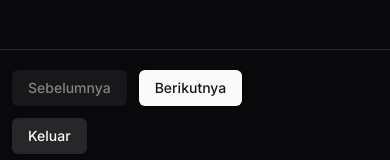
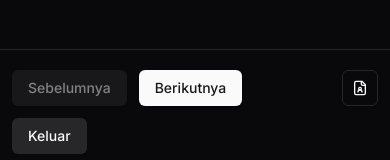
Before and after one commit to Alfiannnn13/cv-builder, a Next.js app: page /editor in a window 390 px wide. Shown: the part 670-830 px from the top of the page. Built offline with nearby package versions, Linux system fonts and the light colour scheme.

Commit message:
resume preview sm

```diff
--- a/src/app/(main)/editor/Footer.tsx
+++ b/src/app/(main)/editor/Footer.tsx
@@ -1,13 +1,16 @@
 import { Button } from "@/components/ui/button";
 import Link from "next/link";
 import { steps } from "./steps";
+import { FileUserIcon, PenLineIcon } from "lucide-react";
 
 interface FooterProps {
   currentStep: string;
   setCurrentStep: (step: string) => void;
+  showSmResumePreview: boolean;
+  setShowSmResumePreview:  (show: boolean) => void;
 }
 
-export default function Footer({ currentStep, setCurrentStep }: FooterProps) {
+export default function Footer({ currentStep, setCurrentStep, showSmResumePreview, setShowSmResumePreview }: FooterProps) {
   const previousStep = steps.find(
     (_, index) => steps[index + 1]?.key === currentStep,
   )?.key;
@@ -36,6 +39,17 @@ export default function Footer({ currentStep, setCurrentStep }: FooterProps) {
             Berikutnya
           </Button>
         </div>
+        <Button
+        variant="outline"
+        size="icon"
+        onClick={() => setShowSmResumePreview(!showSmResumePreview)}
+        className="md:hidden"
+        title={
+          showSmResumePreview ? "Tampilkan Form" : "Pratinjau CV"
+        }
+        >
+          {showSmResumePreview ? <PenLineIcon /> : <FileUserIcon/>}
+        </Button>
         <div className="flex items-center gap-3">
           <Button variant="secondary" asChild>
             <Link href="/resumes">Keluar</Link>
--- a/src/app/(main)/editor/ResumeEditor.tsx
+++ b/src/app/(main)/editor/ResumeEditor.tsx
@@ -8,11 +8,14 @@ import Footer from "./Footer";
 import { useState } from "react";
 import { ResumeValues } from "@/lib/validation";
 import ResumePreviewSection from "./ResumePreviewSection";
+import { cn } from "@/lib/utils";
 
 export default function ResumeEditor() {
   const searchParams = useSearchParams();
 
   const [resumeData, setResumeData] = useState<ResumeValues>({});
+
+  const [showSmResumePreview, setShowSmResumePreview] = useState(false);
 
   const currentStep = searchParams.get("step") || steps[0].key;
 
@@ -37,7 +40,12 @@ export default function ResumeEditor() {
       </header>
       <main className="relative grow">
         <div className="absolute bottom-0 top-0 flex w-full">
-          <div className="w-full space-y-6 overflow-y-auto md:w-1/2">
+          <div
+            className={cn(
+              "w-full space-y-6 overflow-y-auto md:block md:w-1/2",
+              showSmResumePreview && "hidden",
+            )}
+          >
             <Breadcrumbs currentStep={currentStep} setCurrentStep={setStep} />
             {FormComponent && (
               <FormComponent
@@ -50,10 +58,14 @@ export default function ResumeEditor() {
           <ResumePreviewSection
             resumeData={resumeData}
             setResumeData={setResumeData}
+            className={cn(showSmResumePreview && "flex")}
           />
         </div>
       </main>
-      <Footer currentStep={currentStep} setCurrentStep={setStep} />
+      <Footer currentStep={currentStep} setCurrentStep={setStep}
+        showSmResumePreview= {showSmResumePreview}
+        setShowSmResumePreview={setShowSmResumePreview}
+      />
     </div>
   );
 }
--- a/src/app/(main)/editor/ResumePreviewSection.tsx
+++ b/src/app/(main)/editor/ResumePreviewSection.tsx
@@ -2,18 +2,21 @@ import ResumePreview from "@/components/ResumePreview";
 import { ResumeValues } from "@/lib/validation";
 import ColorPicker from "./ColorPicker";
 import BorderStyleButton from "./BorderStyleButton";
+import { cn } from "@/lib/utils";
 
 interface ResumePreviewProps {
   resumeData: ResumeValues;
   setResumeData: (data: ResumeValues) => void;
+  className? :string
 }
 
 export default function ResumePreviewSection({
   resumeData,
   setResumeData,
+  className
 }: ResumePreviewProps) {
   return (
-    <div className="group relative hidden w-1/2 md:flex">
+    <div className={cn("group relative hidden md:w-1/2 md:flex w-full", className)}>
       <div className="opacity-50 xl:opacity-100 group-hover:opacity-10 absolute left-1 top-1 flex flex-none flex-col gap-3 lg:left-3 lg:top-3">
         <ColorPicker
           color={resumeData.colorHex}
```
